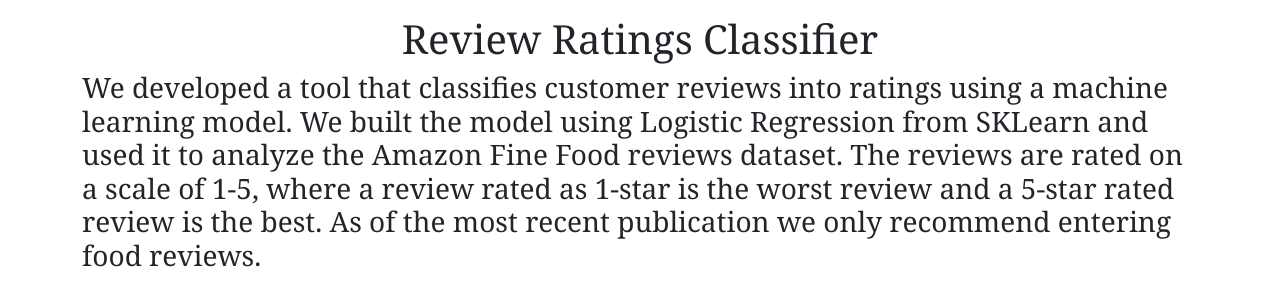
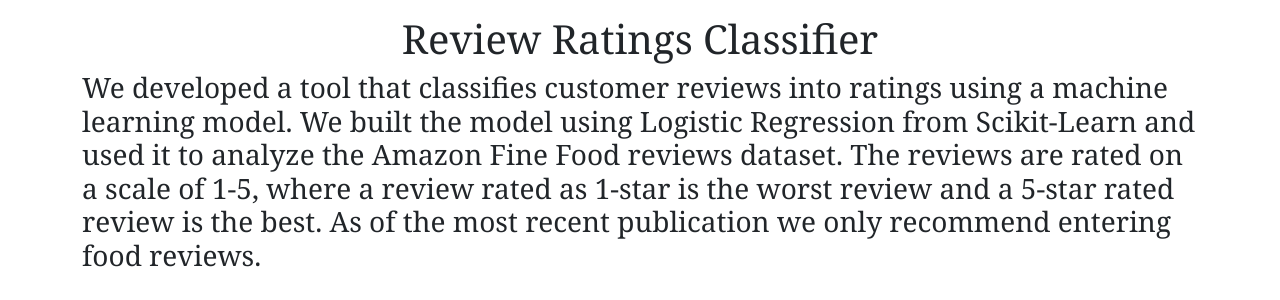
Before and after one commit to yukamara/final_project, a Flask app: page / in a window 1280 px wide. Shown: the part 369-669 px from the top of the page. Run offline with Flask 2, Linux system fonts and the light colour scheme; parts of the project's set-up code (start-up, migrations or seed data) failed here and were passed over; some libraries are stand-ins or nearby versions.

Commit message:
changed SKLearn to Scikit-Learn

```diff
--- a/templates/home.html
+++ b/templates/home.html
@@ -8,9 +8,9 @@
             Review Ratings Classifier</h1>
         <h3>
             We developed a tool that classifies customer reviews into ratings using a machine
-            learning model. We built the model using Logistic Regression from SKLearn and used it to
-            analyze the Amazon Fine Food reviews dataset. The reviews are rated on a scale of 1-5,
-            where a review rated as 1-star is the worst review and a 5-star rated review is the
+            learning model. We built the model using Logistic Regression from Scikit-Learn and used
+            it to analyze the Amazon Fine Food reviews dataset. The reviews are rated on a scale of
+            1-5, where a review rated as 1-star is the worst review and a 5-star rated review is the
             best. As of the most recent publication we only recommend entering food reviews.
         </h3>
     </div>
```
